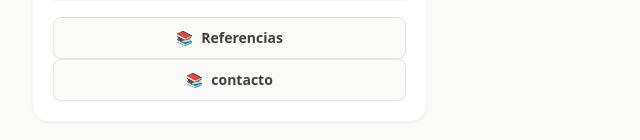
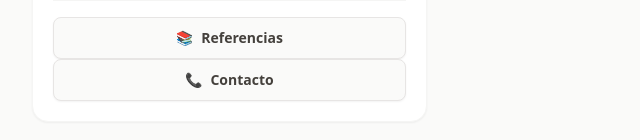
Before and after one commit to jesusmaaximiliano/Vadem-cum-, a plain HTML site: page index.html in a window 1280 px wide. Shown: the part 826-966 px from the top of the page, 0-640 px from the left. Drawn offline with nearby package versions, Linux system fonts and the light colour scheme.

Commit message:
Update index.html

```diff
--- a/index.html
+++ b/index.html
@@ -105,7 +105,7 @@
                     </button>
                 </div>
                 <button id="openContactBtn" class="w-full flex items-center justify-center gap-2 px-4 py-2.5 bg-stone-50 border border-stone-200 text-stone-700 rounded-lg hover:bg-teal-50 hover:text-teal-800 hover:border-teal-200 transition-all text-sm font-semibold shadow-sm">
-                        <span>📚</span> contacto
+                        <span>📞</span> Contacto
                     </button>
             </div>
             </div>
```
